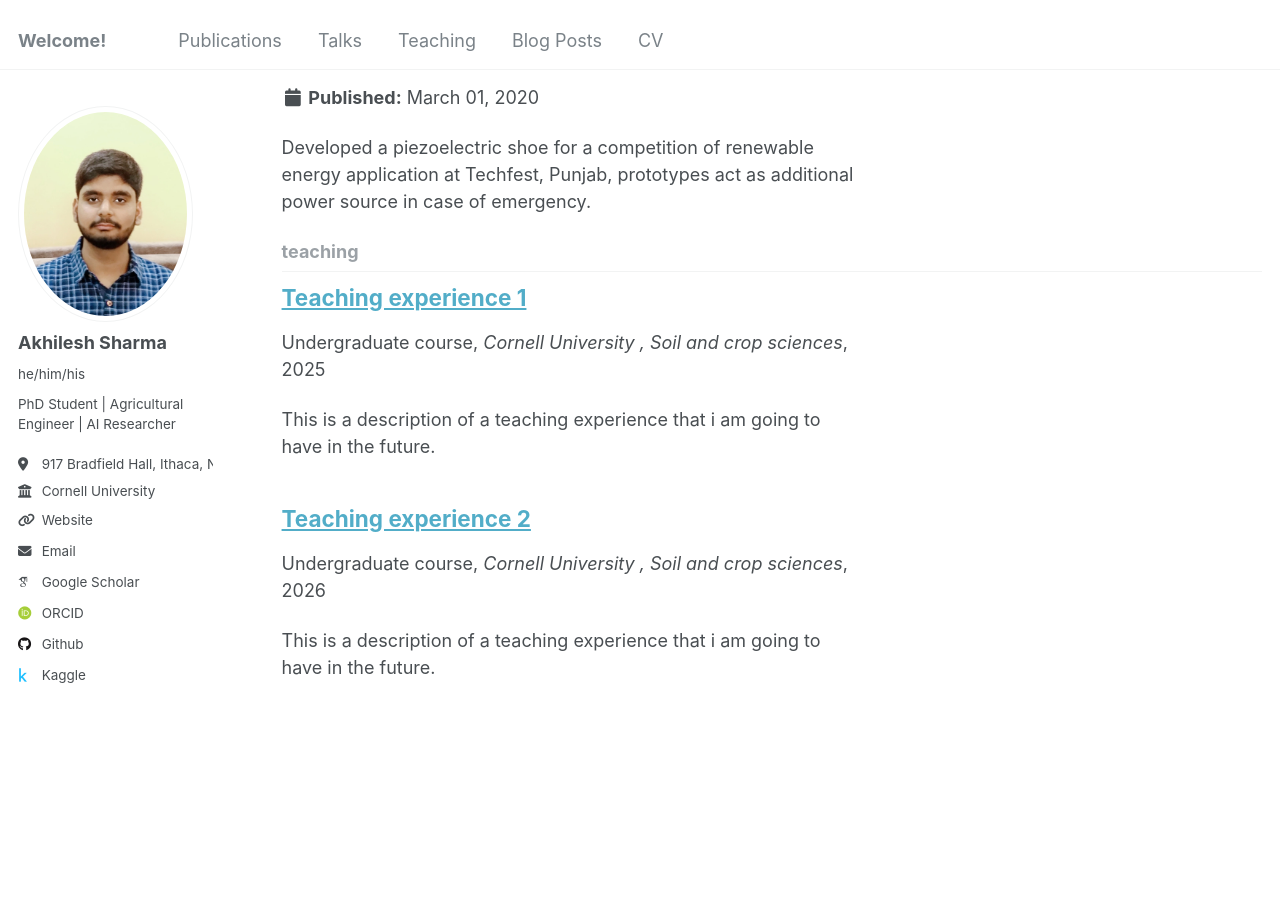
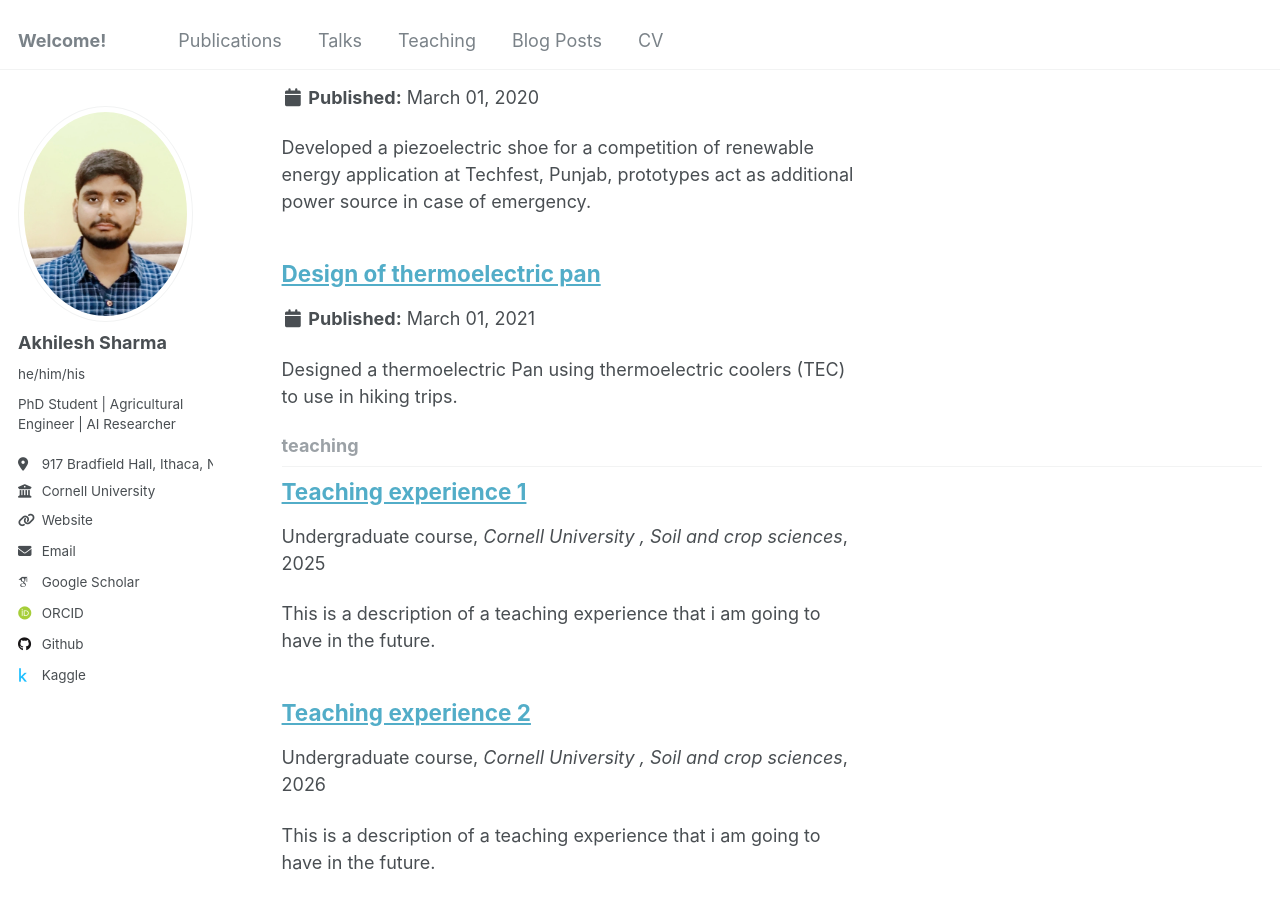
Before and after one commit to akhilesh99sharma/akhilesh99sharma.github.io, a Jekyll site: the page built from _pages/collection-archive.html, in a window 1280 px wide and 900 px high, scrolled down 1949 px. Built offline with Jekyll 4.4.1, drawn with Linux system fonts in a browser that asks for light colours; some web fonts are replaced; a file with an impossible date is left out.

Commit message:
Update project-2.md

```diff
--- a/_talks/project-2.md
+++ b/_talks/project-2.md
@@ -4,7 +4,7 @@ collection: project
 #type: "Talk"
 permalink: /talks/project-2
 #venue: "London School of Testing"
-date: Spring 2021
+date: 2021-03-01
 #location: "London, UK"
 ---
 
```
